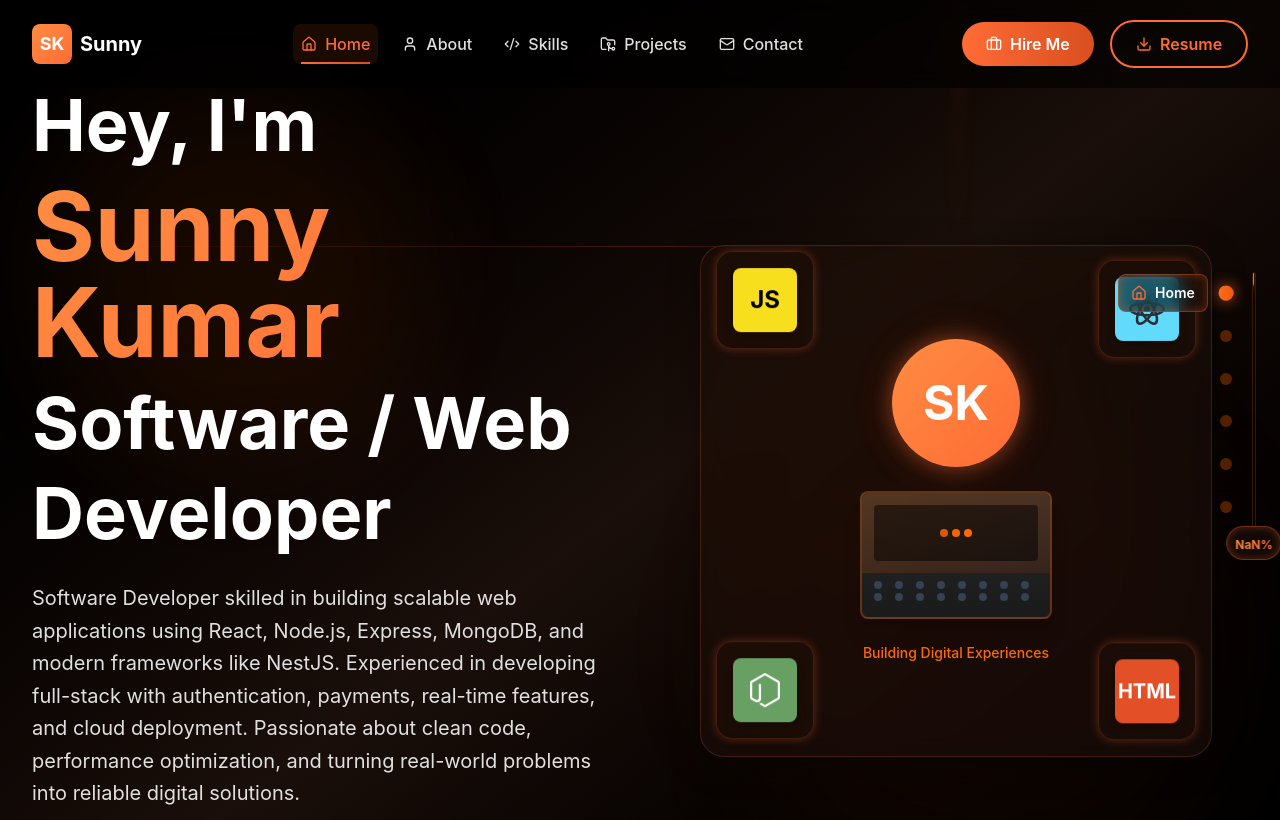
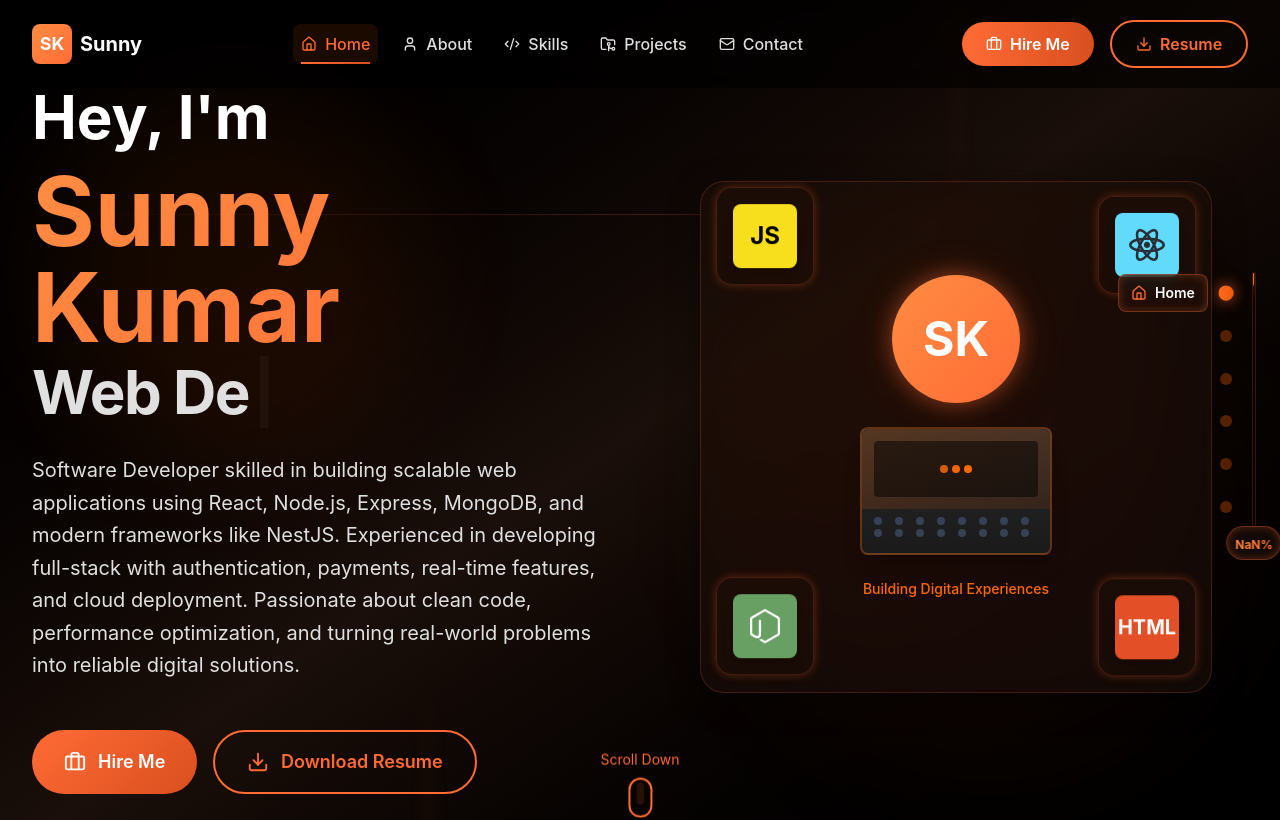
Before and after one commit to Sunny496167/Portfolio, a React (Vite) app in the folder Frontend/: page / in a window 1280 px wide. Shown: the top 820 px of the page. Built offline with nearby package versions, Linux system fonts and the light colour scheme.

Commit message:
feat: Initialize React frontend project with a dark futuristic theme, global styles, and essential UI components.

```diff
--- a/Frontend/package.json
+++ b/Frontend/package.json
@@ -11,7 +11,7 @@
   },
   "dependencies": {
     "@tailwindcss/vite": "^4.1.11",
-    "gsap": "^3.13.0",
+    "gsap": "^3.14.2",
     "lucide-react": "^0.525.0",
     "react": "^19.1.0",
     "react-dom": "^19.1.0",
--- a/Frontend/src/Components/Hero.jsx
+++ b/Frontend/src/Components/Hero.jsx
@@ -3,6 +3,7 @@ import { useEffect, useState } from "react";
 import { Download, Briefcase } from "lucide-react";
 import FadeContent from "../animations/FadeContent";
 import resumeData from "../data/resumeData.json";
+import TextType from "../animations/TextType";
 
 const Hero = ({ darkMode }) => {
   const [isVisible, setIsVisible] = useState(false);
@@ -38,14 +39,13 @@ const Hero = ({ darkMode }) => {
           <div className={`text-left space-y-8 transition-all duration-1000 ${isVisible ? 'opacity-100 translate-x-0' : 'opacity-0 -translate-x-10'}`}>
             {/* Headline */}
             <div className="space-y-4">
-              <h1 className="text-4xl sm:text-5xl md:text-6xl lg:text-7xl font-bold leading-tight">
+              <h3 className="text-3xl sm:text-4xl md:text-5xl lg:text-6xl font-bold leading-tight">
                 <span className="block text-white mb-2">Hey, I'm</span>
                 <span className="block text-orange-gradient text-5xl sm:text-6xl md:text-7xl lg:text-8xl">
                   {resumeData.personalInfo.name}
                 </span>
-                <span className="block text-white mt-2">Software / Web</span>
-                <span className="block text-white">Developer</span>
-              </h1>
+                <TextType text={["Software Developer", "Web Developer"]} />
+              </h3>
 
               <p className="text-lg sm:text-xl text-[#e0e0e0] max-w-xl leading-relaxed mt-6">
                 {resumeData.summary}
@@ -54,10 +54,15 @@ const Hero = ({ darkMode }) => {
 
             {/* CTA Buttons */}
             <div className="flex flex-col sm:flex-row gap-4 pt-4">
-              <button className="btn-orange-gradient text-white px-8 py-4 rounded-full font-semibold text-lg transition-all duration-300 transform hover:scale-105 min-h-[56px] group flex items-center justify-center gap-3">
+              <a
+                href={resumeData.personalInfo.profiles.linkedin}
+                target="_blank"
+                rel="noopener noreferrer"
+                className="btn-orange-gradient text-white px-8 py-4 rounded-full font-semibold text-lg transition-all duration-300 min-h-[56px] group flex items-center justify-center gap-3"
+              >
                 <Briefcase size={22} className="group-hover:rotate-12 transition-transform" />
                 <span>Hire Me</span>
-              </button>
+              </a>
               <button className="border-2 border-[#ff6b35] text-[#ff6b35] px-8 py-4 rounded-full font-semibold text-lg transition-all duration-300 transform hover:scale-105 hover:bg-[#ff6b35]/10 min-h-[56px] orange-glow-hover flex items-center justify-center gap-3">
                 <Download size={22} />
                 <span>Download Resume</span>
--- a/Frontend/src/Components/Portfolio.jsx
+++ b/Frontend/src/Components/Portfolio.jsx
@@ -14,7 +14,7 @@ import Footer from "./Footer";
 import ScrollProgress from "./ScrollProgress";
 import ScrollToTop from "./ScrollToTop";
 import LoadingPreloader from "./LoadingPreloader";
-import CustomCursor from "./CustomCursor";
+
 import LoadingAnimation from "../animations/LoadingAnimation";
 
 // Main Portfolio App
@@ -56,8 +56,7 @@ const Portfolio = () => {
 
   return (
     <div className={`${darkMode ? 'dark' : ''}`}>
-      {/* Custom Cursor */}
-      <CustomCursor />
+
 
       {/* Scroll to Top Button */}
       <ScrollToTop />
--- a/Frontend/src/Components/ScrollToTop.jsx
+++ b/Frontend/src/Components/ScrollToTop.jsx
@@ -58,8 +58,8 @@ const ScrollToTop = () => {
                 onMouseEnter={() => setShowTooltip(true)}
                 onMouseLeave={() => setShowTooltip(false)}
                 className={`fixed z-50 group transition-all duration-500 ease-out ${isVisible
-                        ? 'opacity-100 translate-y-0 scale-100 pointer-events-auto'
-                        : 'opacity-0 translate-y-10 scale-75 pointer-events-none'
+                    ? 'opacity-100 translate-y-0 scale-100 pointer-events-auto'
+                    : 'opacity-0 translate-y-10 scale-75 pointer-events-none'
                     } ${isAnimating ? 'animate-pulse' : ''
                     }
         bottom-6 right-6 sm:bottom-8 sm:right-8
@@ -109,8 +109,8 @@ const ScrollToTop = () => {
                     </defs>
                 </svg>
 
-                {/* Arrow Icon with Upward Animation */}
-                <div className={`absolute inset-0 flex items-center justify-center transition-transform duration-300 ${isAnimating ? 'animate-bounce' : 'group-hover:-translate-y-1'
+                {/* Arrow Icon */}
+                <div className={`absolute inset-0 flex items-center justify-center transition-transform duration-300 ${isAnimating ? 'animate-bounce' : ''
                     }`}>
                     <ArrowUp className="w-6 h-6 sm:w-7 sm:h-7 text-[#ff6b35] group-hover:text-[#ff8c42] transition-colors" />
                 </div>
--- /dev/null
+++ b/Frontend/src/animations/TextType.jsx
@@ -0,0 +1,174 @@
+'use client';
+
+import { useEffect, useRef, useState, createElement, useMemo, useCallback } from 'react';
+import { gsap } from 'gsap';
+
+const TextType = ({
+  text,
+  as: Component = 'div',
+  typingSpeed = 50,
+  initialDelay = 0,
+  pauseDuration = 2000,
+  deletingSpeed = 30,
+  loop = true,
+  className = '',
+  showCursor = true,
+  hideCursorWhileTyping = false,
+  cursorCharacter = '|',
+  cursorClassName = '',
+  cursorBlinkDuration = 0.5,
+  textColors = [],
+  variableSpeed,
+  onSentenceComplete,
+  startOnVisible = false,
+  reverseMode = false,
+  ...props
+}) => {
+  const [displayedText, setDisplayedText] = useState('');
+  const [currentCharIndex, setCurrentCharIndex] = useState(0);
+  const [isDeleting, setIsDeleting] = useState(false);
+  const [currentTextIndex, setCurrentTextIndex] = useState(0);
+  const [isVisible, setIsVisible] = useState(!startOnVisible);
+  const cursorRef = useRef(null);
+  const containerRef = useRef(null);
+
+  const textArray = useMemo(() => (Array.isArray(text) ? text : [text]), [text]);
+
+  const getRandomSpeed = useCallback(() => {
+    if (!variableSpeed) return typingSpeed;
+    const { min, max } = variableSpeed;
+    return Math.random() * (max - min) + min;
+  }, [variableSpeed, typingSpeed]);
+
+  const getCurrentTextColor = () => {
+    if (textColors.length === 0) return 'inherit';
+    return textColors[currentTextIndex % textColors.length];
+  };
+
+  useEffect(() => {
+    if (!startOnVisible || !containerRef.current) return;
+
+    const observer = new IntersectionObserver(
+      entries => {
+        entries.forEach(entry => {
+          if (entry.isIntersecting) {
+            setIsVisible(true);
+          }
+        });
+      },
+      { threshold: 0.1 }
+    );
+
+    observer.observe(containerRef.current);
+    return () => observer.disconnect();
+  }, [startOnVisible]);
+
+  useEffect(() => {
+    if (showCursor && cursorRef.current) {
+      gsap.set(cursorRef.current, { opacity: 1 });
+      gsap.to(cursorRef.current, {
+        opacity: 0,
+        duration: cursorBlinkDuration,
+        repeat: -1,
+        yoyo: true,
+        ease: 'power2.inOut'
+      });
+    }
+  }, [showCursor, cursorBlinkDuration]);
+
+  useEffect(() => {
+    if (!isVisible) return;
+
+    let timeout;
+
+    const currentText = textArray[currentTextIndex];
+    const processedText = reverseMode ? currentText.split('').reverse().join('') : currentText;
+
+    const executeTypingAnimation = () => {
+      if (isDeleting) {
+        if (displayedText === '') {
+          setIsDeleting(false);
+          if (currentTextIndex === textArray.length - 1 && !loop) {
+            return;
+          }
+
+          if (onSentenceComplete) {
+            onSentenceComplete(textArray[currentTextIndex], currentTextIndex);
+          }
+
+          setCurrentTextIndex(prev => (prev + 1) % textArray.length);
+          setCurrentCharIndex(0);
+          timeout = setTimeout(() => {}, pauseDuration);
+        } else {
+          timeout = setTimeout(() => {
+            setDisplayedText(prev => prev.slice(0, -1));
+          }, deletingSpeed);
+        }
+      } else {
+        if (currentCharIndex < processedText.length) {
+          timeout = setTimeout(
+            () => {
+              setDisplayedText(prev => prev + processedText[currentCharIndex]);
+              setCurrentCharIndex(prev => prev + 1);
+            },
+            variableSpeed ? getRandomSpeed() : typingSpeed
+          );
+        } else if (textArray.length >= 1) {
+          if (!loop && currentTextIndex === textArray.length - 1) return;
+          timeout = setTimeout(() => {
+            setIsDeleting(true);
+          }, pauseDuration);
+        }
+      }
+    };
+
+    if (currentCharIndex === 0 && !isDeleting && displayedText === '') {
+      timeout = setTimeout(executeTypingAnimation, initialDelay);
+    } else {
+      executeTypingAnimation();
+    }
+
+    return () => clearTimeout(timeout);
+    // eslint-disable-next-line react-hooks/exhaustive-deps
+  }, [
+    currentCharIndex,
+    displayedText,
+    isDeleting,
+    typingSpeed,
+    deletingSpeed,
+    pauseDuration,
+    textArray,
+    currentTextIndex,
+    loop,
+    initialDelay,
+    isVisible,
+    reverseMode,
+    variableSpeed,
+    onSentenceComplete
+  ]);
+
+  const shouldHideCursor =
+    hideCursorWhileTyping && (currentCharIndex < textArray[currentTextIndex].length || isDeleting);
+
+  return createElement(
+    Component,
+    {
+      ref: containerRef,
+      className: `inline-block whitespace-pre-wrap tracking-tight ${className}`,
+      ...props
+    },
+    <span className="inline" style={{ color: getCurrentTextColor() || 'inherit' }}>
+      {displayedText}
+    </span>,
+    showCursor && (
+      <span
+        ref={cursorRef}
+        className={`ml-1 inline-block opacity-100 ${shouldHideCursor ? 'hidden' : ''} ${cursorClassName}`}
+      >
+        {cursorCharacter}
+      </span>
+    )
+  );
+};
+
+export default TextType;
--- a/Frontend/src/index.css
+++ b/Frontend/src/index.css
@@ -129,7 +129,6 @@ body {
         background: linear-gradient(135deg, #ff8c42 0%, #ff6b35 100%);
         box-shadow: 0 0 30px rgba(255, 107, 53, 0.6),
             0 0 60px rgba(255, 107, 53, 0.4);
-        transform: translateY(-2px);
     }
 
     /* Floating Animation */
@@ -311,7 +310,6 @@ html {
     }
 
     .card-hover:hover {
-        transform: translateY(-8px) scale(1.02);
         box-shadow: 0 20px 40px rgba(0, 0, 0, 0.5),
             0 0 20px rgba(255, 107, 53, 0.3);
     }
@@ -321,7 +319,6 @@ html {
     }
 
     .card-hover-subtle:hover {
-        transform: translateY(-4px);
         box-shadow: 0 12px 24px rgba(0, 0, 0, 0.4);
     }
 
@@ -330,9 +327,6 @@ html {
         transition: all 0.3s ease;
     }
 
-    .btn-hover-lift:hover {
-        transform: translateY(-3px) scale(1.05);
-    }
 
     .btn-hover-glow {
         position: relative;
@@ -433,10 +427,6 @@ html {
         }
     }
 
-    /* Smaller hover effects on mobile */
-    .card-hover:hover {
-        transform: translateY(-4px) scale(1.01);
-    }
 
     /* Optimize scrollbar for mobile */
     ::-webkit-scrollbar {
@@ -445,11 +435,7 @@ html {
 }
 
 /* Tablet Optimizations */
-@media (min-width: 769px) and (max-width: 1024px) {
-    .card-hover:hover {
-        transform: translateY(-6px) scale(1.015);
-    }
-}
+@media (min-width: 769px) and (max-width: 1024px) {}
 
 /* Desktop Enhancements */
 @media (min-width: 1025px) {
@@ -530,6 +516,7 @@ html {
         background: rgba(26, 15, 10, 0.9);
     }
 }
+
 /* ===================================
    PERFORMANCE OPTIMIZATIONS
    =================================== */
@@ -573,6 +560,7 @@ html {
 
 /* Force GPU for hover states on desktop */
 @media (hover: hover) {
+
     button:hover,
     a:hover {
         transform: translateZ(0);
```
Also changed, not shown: Frontend/src/Components/ScrollProgress.jsx (+5 -4 lines), 2 other files (tests, documents, lock files or other folders).
